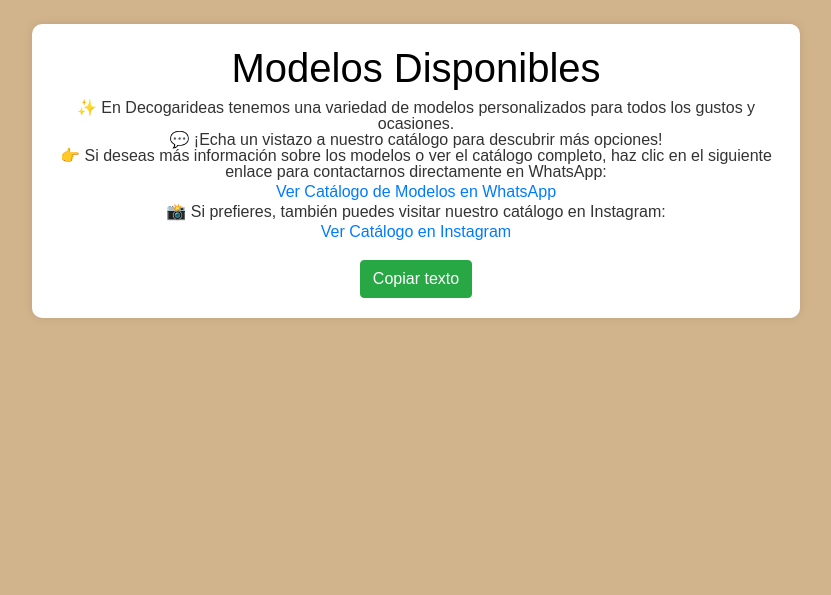
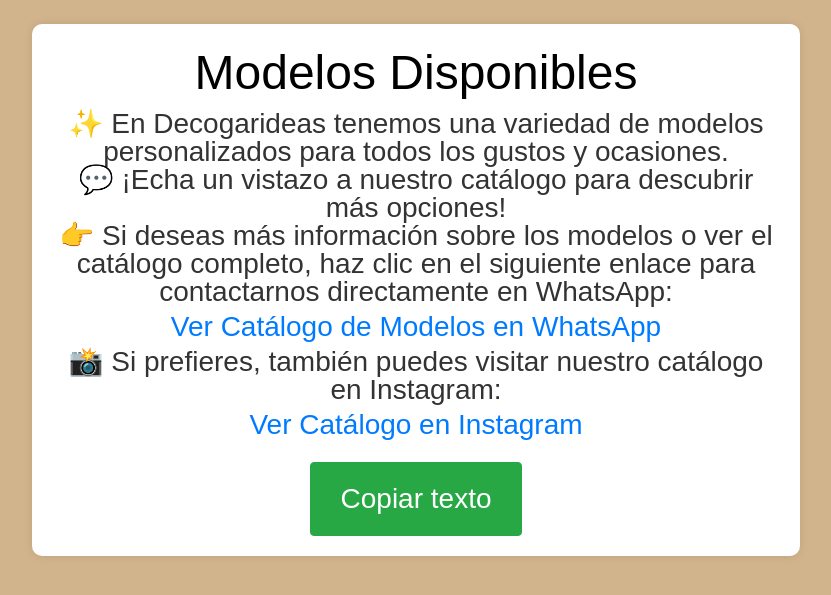
Before and after one commit to juaca2922/paginadedecogarideaas_1, a Flask app: page /respuesta_modelos in a window 1280 px wide. Shown: the part 130-725 px from the top of the page, without its empty margins (224-1055 px from the left). Run offline with Flask 3, Linux system fonts and the light colour scheme; some libraries are stand-ins or nearby versions.

Commit message:
Actualicétamaño de letra acadaopcion de respuestas

```diff
--- a/templates/respuesta_modelos.html
+++ b/templates/respuesta_modelos.html
@@ -3,20 +3,20 @@
 {% block title %}Respuesta: Modelos Disponibles{% endblock %}
 
 {% block content %}
-    <h1>Modelos Disponibles</h1>
+    <h1 style="font-size: 3rem; text-align: center;">Modelos Disponibles</h1>
 
-    <p>✨ En Decogarideas tenemos una variedad de modelos personalizados para todos los gustos y ocasiones.</p>
-    <p>💬 ¡Echa un vistazo a nuestro catálogo para descubrir más opciones!</p>
+    <p style="font-size: 1.75rem;">✨ En Decogarideas tenemos una variedad de modelos personalizados para todos los gustos y ocasiones.</p>
+    <p style="font-size: 1.75rem;">💬 ¡Echa un vistazo a nuestro catálogo para descubrir más opciones!</p>
 
-    <p>👉 Si deseas más información sobre los modelos o ver el catálogo completo, haz clic en el siguiente enlace para contactarnos directamente en WhatsApp:</p>
-    <a href="https://wa.me/c/51981460411?text=Hola%20quiero%20ver%20el%20cat%C3%A1logo%20de%20modelos%20disponibles." target="_blank">Ver Catálogo de Modelos en WhatsApp</a>
+    <p style="font-size: 1.75rem;">👉 Si deseas más información sobre los modelos o ver el catálogo completo, haz clic en el siguiente enlace para contactarnos directamente en WhatsApp:</p>
+    <a href="https://wa.me/c/51981460411?text=Hola%20quiero%20ver%20el%20cat%C3%A1logo%20de%20modelos%20disponibles." target="_blank" style="font-size: 1.75rem;">Ver Catálogo de Modelos en WhatsApp</a>
 
-    <p>📸 Si prefieres, también puedes visitar nuestro catálogo en Instagram:</p>
-    <a href="https://instagram.com/decogarideas?igshid=MzRlODBiNWFlZA" target="_blank">Ver Catálogo en Instagram</a>
+    <p style="font-size: 1.75rem;">📸 Si prefieres, también puedes visitar nuestro catálogo en Instagram:</p>
+    <a href="https://instagram.com/decogarideas?igshid=MzRlODBiNWFlZA" target="_blank" style="font-size: 1.75rem;">Ver Catálogo en Instagram</a>
 
     <!-- Botón para copiar el texto completo -->
     <div id="copiar-boton" style="display:block;">
-        <button class="btn btn-success mt-3" onclick="copiarTexto()">Copiar texto</button>
+        <button class="btn btn-success mt-3" onclick="copiarTexto()" style="font-size: 1.75rem; padding: 15px 30px;">Copiar texto</button>
     </div>
 
     <script>
--- a/templates/respuesta_pago.html
+++ b/templates/respuesta_pago.html
@@ -6,8 +6,8 @@
     <h1>Respuesta Rápida: ¿Se paga contra entrega?</h1>
 
     <!-- Respuesta al pago -->
-    <div id="pago-texto" class="container mt-4">
-        <div class="alert alert-info" id="texto-pago">
+    <div id="pago-texto" class="container mt-4" style="max-width: 100%; width: 95%; margin: 0 auto;">
+        <div class="alert alert-info" id="texto-copiable" class="copiable-content" style="font-size: 1.5rem;">
             <p>💳 Sí, aceptamos pago contra entrega para todas las zonas de Lima. 🚚</p>
             <p>📍 Para separar tu pedido, debes abonar S/ 20.00. El saldo restante se paga contra entrega. 😊</p>
             <p>📍 ¡Estamos listos para enviarte tu pedido a cualquier distrito de Lima! ¡Estamos para ayudarte! 😊</p>
--- a/templates/respuesta_precio.html
+++ b/templates/respuesta_precio.html
@@ -6,8 +6,8 @@
     <h1>Respuesta Rápida: Precio de los recuerdos</h1>
 
     <!-- Respuesta al precio con la cotización solicitada -->
-    <div id="precio-texto" class="container mt-4">
-        <div class="alert alert-info" id="texto-precio">
+    <div id="precio-texto" class="container mt-4" style="max-width: 100%; width: 95%; margin: 0 auto;">
+        <div class="alert alert-info" id="texto-copiable" class="copiable-content" style="font-size: 1.5rem;">
             <p>💬 ¿Podrías indicarme cuántas unidades deseas y para qué ocasión es? Así puedo brindarte una cotización y recomendarte los modelos más adecuados. 😊✨</p>
             <p>🚚 Hacemos entregas en Lima (el costo de delivery depende del distrito).</p>
         </div>
--- a/templates/respuesta_ubicacion.html
+++ b/templates/respuesta_ubicacion.html
@@ -6,8 +6,8 @@
     <h1>Respuesta Rápida: ¿Dónde te encuentras ubicado?</h1>
 
     <!-- Respuesta a la ubicación -->
-    <div id="ubicacion-texto" class="container mt-4">
-        <div class="alert alert-info" id="texto-ubicacion">
+    <div id="ubicacion-texto" class="container mt-4" style="max-width: 100%; width: 95%; margin: 0 auto;">
+        <div class="alert alert-info" id="texto-copiable" class="copiable-content" style="font-size: 1.5rem;">
             <p>🌍 Somos una tienda virtual.</p>
             <p>🛵✨ Realizamos entregas a domicilio dentro de Lima Metropolitana.</p>
             <p>🚫 (No contamos con tienda física por el momento).</p>
```
Also changed, not shown: templates/cotizar.html (+7 -7 lines), templates/respuesta_delivery.html (+6 -5 lines).
